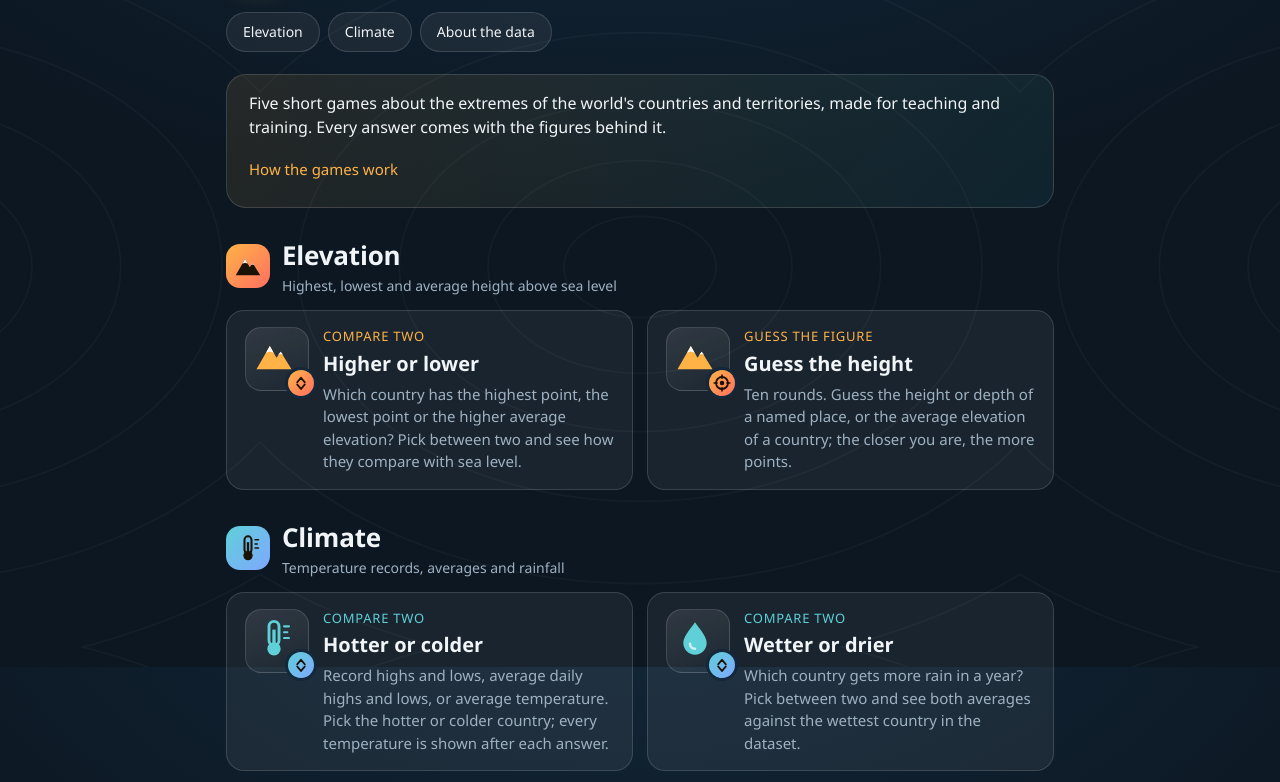
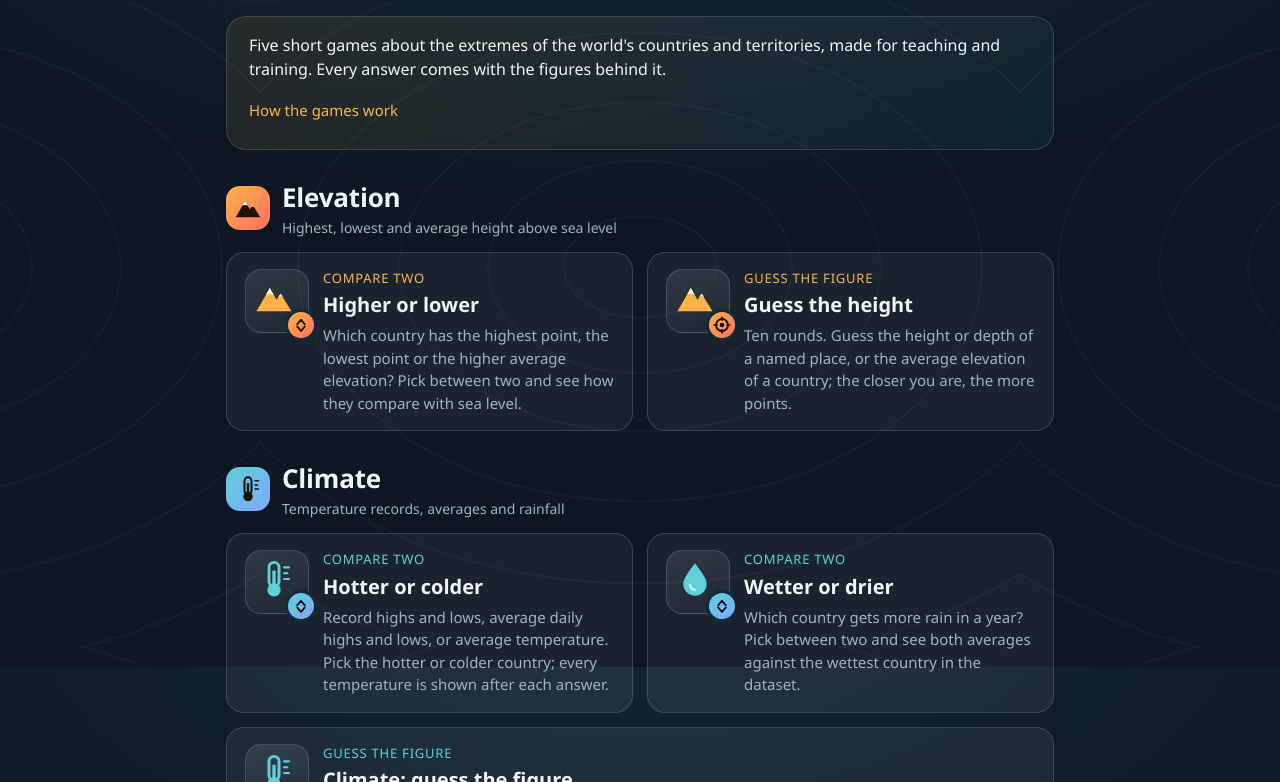
Before and after one commit to matts-maps/extremes, an Astro site in the folder site/: page / in a window 1280 px wide. Shown: the part 133-915 px from the top of the page. Built offline with nearby package versions, Linux system fonts and the light colour scheme; Astro itself is replaced by a stand-in of ours.

Commit message:
Remove the section links from the home page
Elevation, Climate and About the data pills are gone; the About card at the
bottom still links to the about page.

```diff
--- a/site/src/pages/index.astro
+++ b/site/src/pages/index.astro
@@ -25,7 +25,6 @@ const base = import.meta.env.BASE_URL;
     <p class="tagline">Elevation and climate games for every country</p>
   </div>
 </div>
-<nav aria-label="Page sections"><a href="#elevation">Elevation</a><a href="#climate">Climate</a><a href={`${base}about/`}>About the data</a></nav>
 
 <div class="welcome">
   <p>Five short games about the extremes of the world's countries and territories, made for teaching and training. Every answer comes with the figures behind it.</p>
--- a/site/src/styles/home.css
+++ b/site/src/styles/home.css
@@ -10,9 +10,6 @@ main{max-width:860px;margin:0 auto;padding:44px 16px 32px;position:relative}
 h1{font-size:clamp(34px,7vw,52px);margin:0;line-height:1.05;letter-spacing:-.5px}
 h1 span{background:linear-gradient(90deg,var(--accent),var(--accent2));-webkit-background-clip:text;background-clip:text;color:transparent}
 .tagline{color:var(--mute);margin:4px 0 0}
-nav{display:flex;gap:8px;margin:18px 0 0;flex-wrap:wrap}
-nav a{color:var(--ink);text-decoration:none;font-size:14px;border:1px solid var(--line);border-radius:999px;padding:11px 16px;line-height:1.2;background:var(--card)}
-nav a:hover,nav a:focus-visible{border-color:var(--accent);outline:none}
 
 /* welcome */
 .welcome{margin:22px 0 0;background:linear-gradient(135deg,rgba(255,179,71,.10),rgba(53,194,201,.08));border:1px solid var(--line);border-radius:20px;padding:16px 22px}
```
